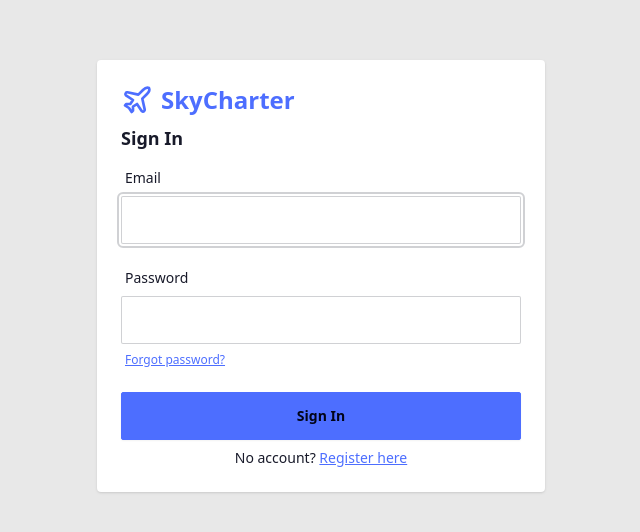
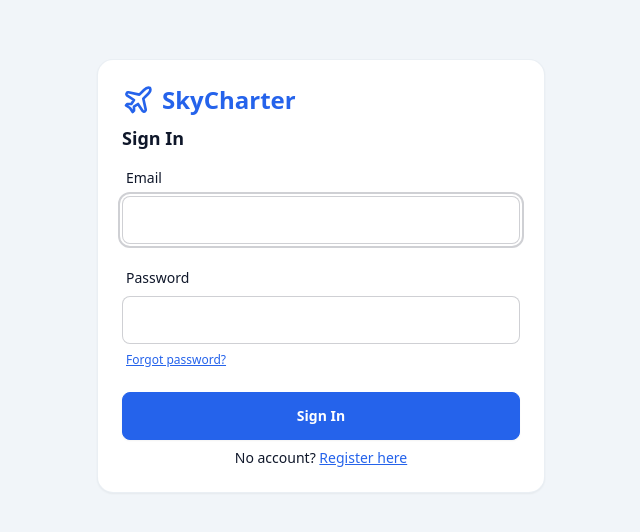
Before and after one commit to EinoTick/skyCharter2, a React (Vite) app in the folder apps/frontend/: page /login in a window 1280 px wide. Shown: the part 124-656 px from the top of the page, without its empty margins (319-959 px from the left). Built offline with nearby package versions, Linux system fonts and the light colour scheme; no server answers.

Commit message:
theme update

```diff
--- a/apps/frontend/index.html
+++ b/apps/frontend/index.html
@@ -1,5 +1,5 @@
 <!DOCTYPE html>
-<html lang="en" data-theme="corporate">
+<html lang="en" data-theme="sky">
   <head>
     <meta charset="UTF-8" />
     <meta name="viewport" content="width=device-width, initial-scale=1.0" />
--- a/apps/frontend/src/index.css
+++ b/apps/frontend/src/index.css
@@ -28,7 +28,7 @@
 @layer components {
   /* Consistent surfaced containers for tables/lists */
   .surface {
-    @apply bg-base-100 shadow rounded-box;
+    @apply bg-base-100 shadow-sm rounded-box border border-base-300/70;
   }
 
   .surface-body {
--- a/apps/frontend/src/pages/DashboardPage.tsx
+++ b/apps/frontend/src/pages/DashboardPage.tsx
@@ -163,7 +163,7 @@ export default function DashboardPage() {
         <div className="surface-body">
           <div className="flex items-center justify-between gap-3">
             <h2 className="card-title text-base">Recent Bookings</h2>
-            <span className="text-xs text-base-content/50">Last 30</span>
+            <span className="text-xs text-base-content/50">Last 10</span>
           </div>
 
           {bookingsSorted.length === 0 ? (
@@ -183,7 +183,7 @@ export default function DashboardPage() {
                   </tr>
                 </thead>
                 <tbody>
-                  {bookingsSorted.slice(0, 30).map((b) => (
+                  {bookingsSorted.slice(0, 10).map((b) => (
                     <tr key={b.id}>
                       <td className="text-sm whitespace-nowrap">
                         {new Date(b.createdAt).toLocaleString(undefined, {
--- a/apps/frontend/tailwind.config.js
+++ b/apps/frontend/tailwind.config.js
@@ -6,7 +6,34 @@ export default {
   },
   plugins: [require('daisyui')],
   daisyui: {
-    themes: ['corporate', 'dark', 'light'],
-    defaultTheme: 'corporate',
+    themes: [
+      {
+        sky: {
+          primary: '#2563EB',
+          'primary-content': '#FFFFFF',
+          secondary: '#0EA5E9',
+          'secondary-content': '#FFFFFF',
+          accent: '#22C55E',
+          'accent-content': '#062A12',
+          neutral: '#111827',
+          'neutral-content': '#F9FAFB',
+          'base-100': '#FFFFFF',
+          'base-200': '#F1F5F9',
+          'base-300': '#E2E8F0',
+          'base-content': '#0F172A',
+          info: '#0EA5E9',
+          'info-content': '#FFFFFF',
+          success: '#16A34A',
+          'success-content': '#FFFFFF',
+          warning: '#F59E0B',
+          'warning-content': '#111827',
+          error: '#EF4444',
+          'error-content': '#FFFFFF',
+        },
+      },
+      'dark',
+      'light',
+    ],
+    defaultTheme: 'sky',
   },
 }
```
